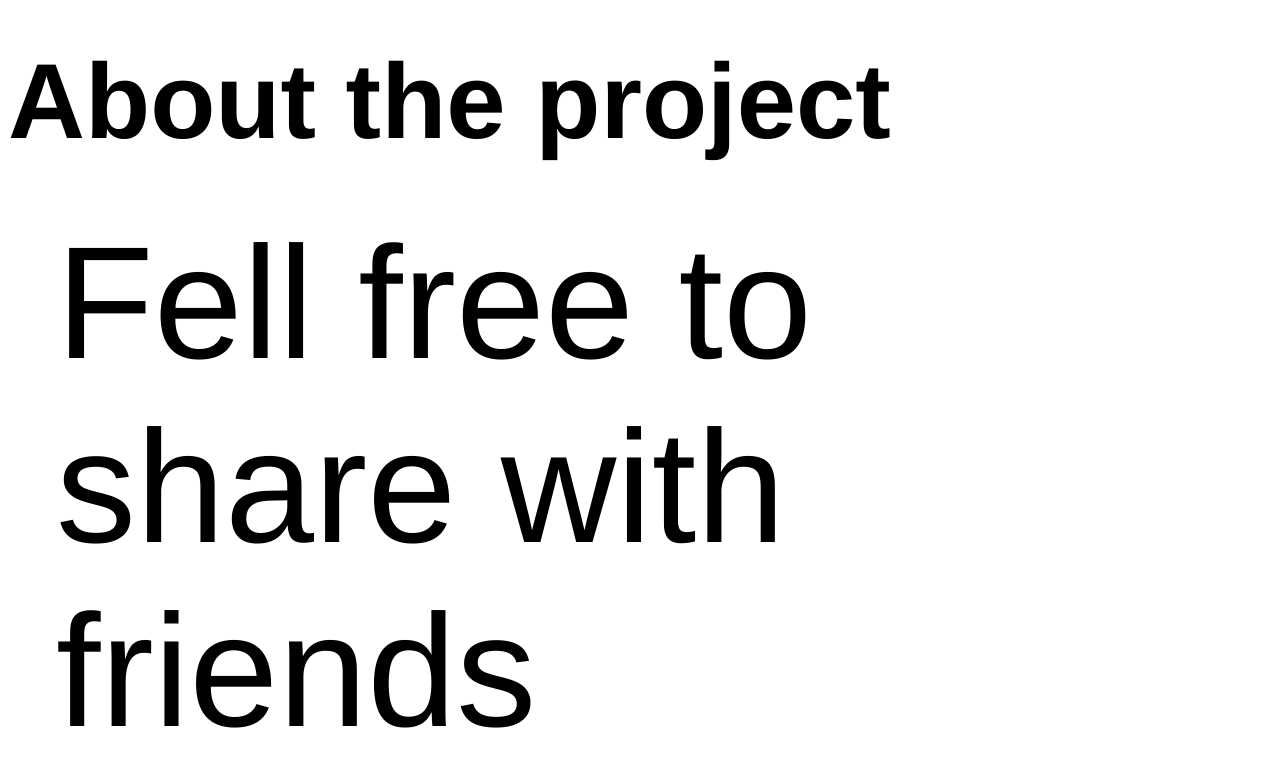
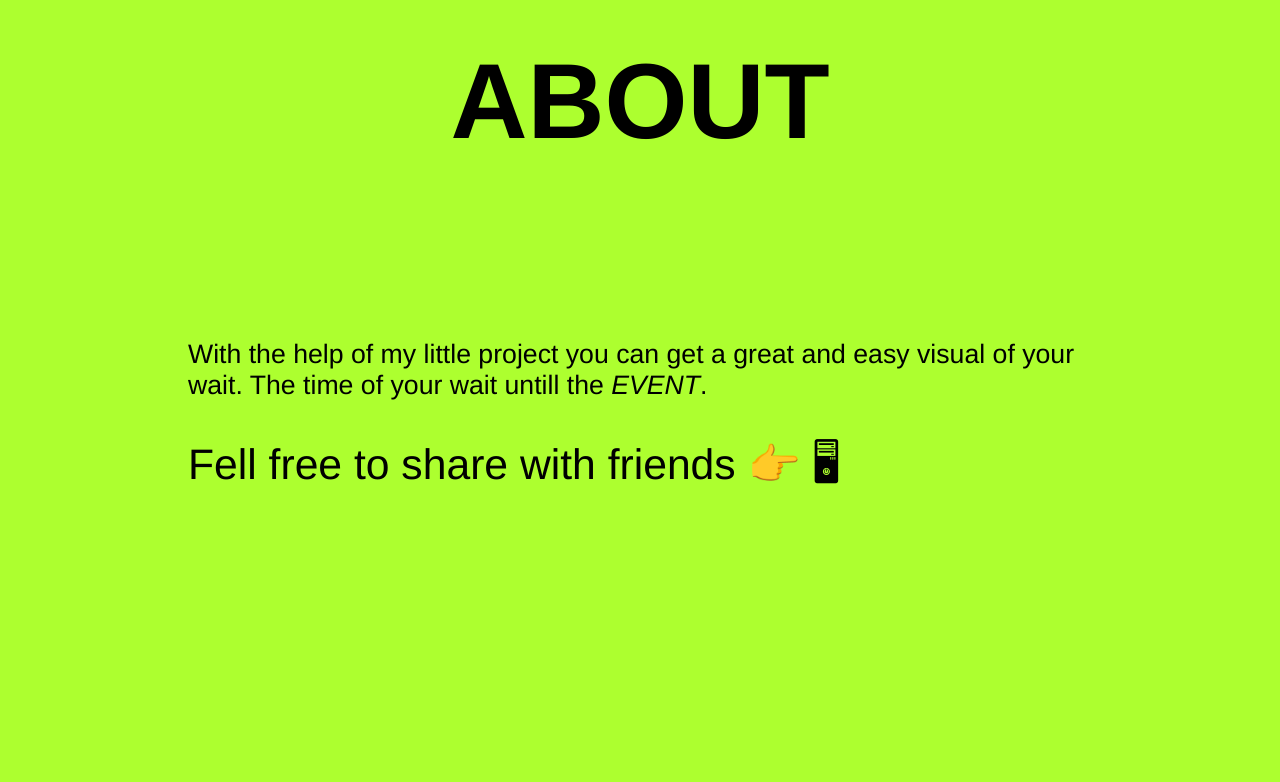
Before and after one commit to mashak000/mashak000.github.io, a plain HTML site: page info.html in a window 1280 px wide. Shown: the part 128-910 px from the top of the page. After the commit the page ends 800 px from the top, so only its background shows below. Drawn offline with Linux system fonts and the light colour scheme.

Commit message:
about fixed

```diff
--- a/info.html
+++ b/info.html
@@ -6,10 +6,15 @@
         <title>info</title>
         <link rel="stylesheet" href="style.css">
     </head>
-    <body>
+    <body style="background-color: greenyellow;">
         <div>
-            <h1>About the project</h1>
-            <p>Fell free to share with friends</p>
+            <h1 style="text-align: center; margin-bottom: 10rem;">ABOUT</h1>
+            <div style="width: 1000px;">
+                <p style="font-size: 20pt;">With the help of my little project you can get a great and easy visual of your wait. The time of your wait untill the <i>EVENT</i>.</p>
+                <p style="font-size: 32pt;">Fell free to share with friends 👉 <a href="https://mashak000.github.io">🖥</a></p>
+
+
+            </div>
         </div>
 
     </body>
```
